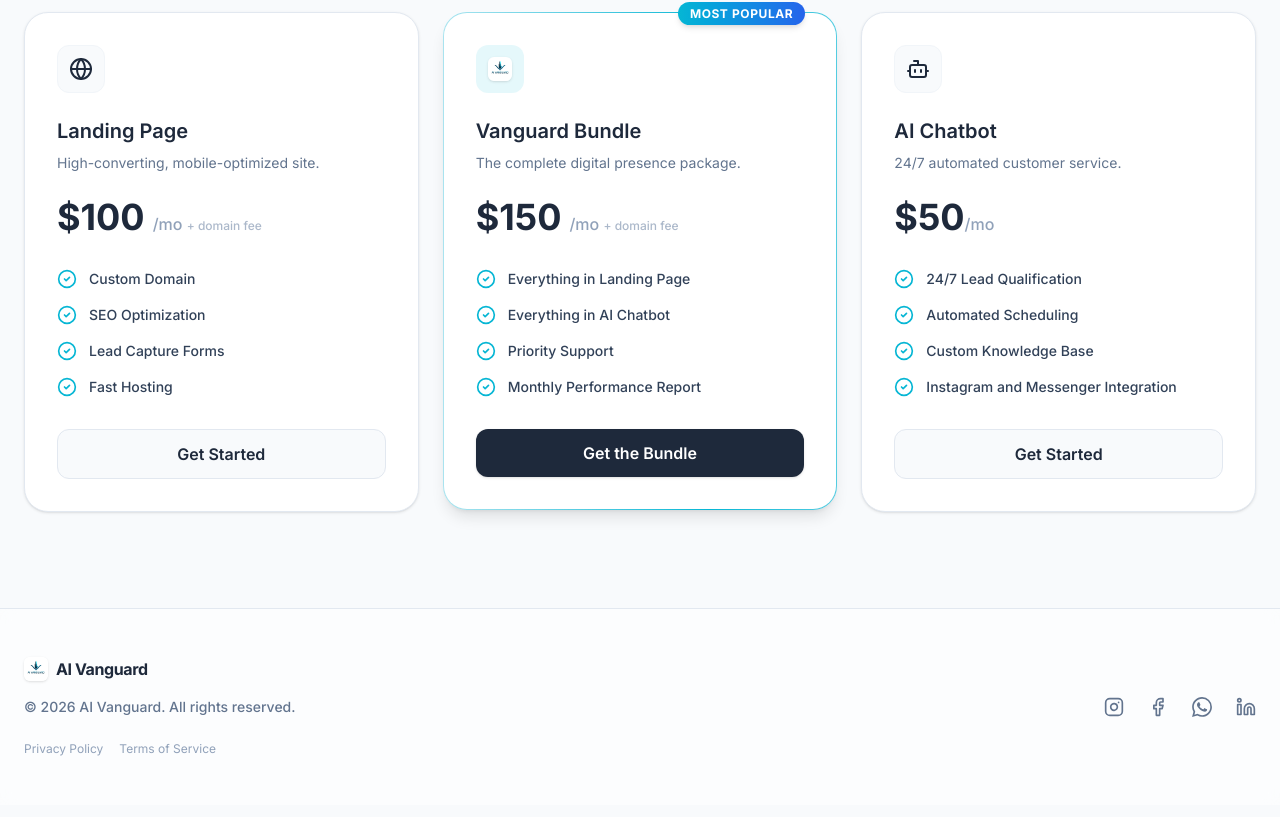
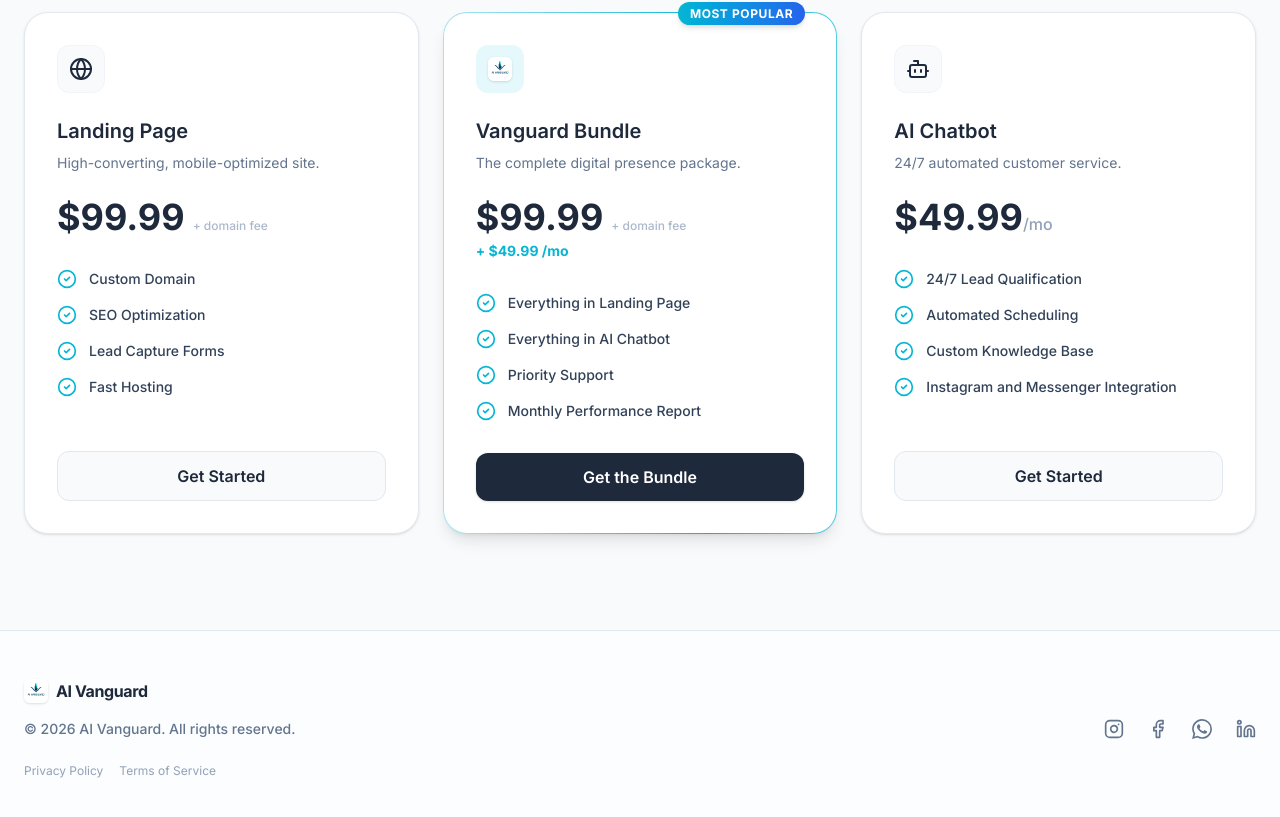
Before and after one commit to UncleSam03/AI-Vanguardd-Website, a Next.js app: page / in a window 1280 px wide. Shown: the part 1365-2182 px from the top of the page. Built offline with nearby package versions, Linux system fonts and the light colour scheme.

Commit message:
chore(pricing): update landing page and quotes to use 99.99 one-time vs 49.99/mo model

```diff
--- a/src/app/page.tsx
+++ b/src/app/page.tsx
@@ -384,8 +384,8 @@ export default function LandingPage() {
                 <h3 className="text-xl font-semibold mb-2 text-brand-dark">Landing Page</h3>
                 <p className="text-slate-500 text-sm mb-6">High-converting, mobile-optimized site.</p>
                 <div className="mb-8 flex items-baseline gap-2">
-                  <span className="text-4xl font-bold text-brand-dark">$100</span>
-                  <span className="text-slate-400 font-medium">/mo <span className="text-xs text-slate-400 opacity-75">+ domain fee</span></span>
+                  <span className="text-4xl font-bold text-brand-dark">$99.99</span>
+                  <span className="text-slate-400 font-medium"> <span className="text-xs text-slate-400 opacity-75">+ domain fee</span></span>
                 </div>
                 <ul className="space-y-4 mb-8 flex-1">
                   {['Custom Domain', 'SEO Optimization', 'Lead Capture Forms', 'Fast Hosting'].map((feature, i) => (
@@ -425,9 +425,12 @@ export default function LandingPage() {
                     </div>
                     <h3 className="text-xl font-semibold mb-2 text-brand-dark">Vanguard Bundle</h3>
                     <p className="text-slate-500 text-sm mb-6">The complete digital presence package.</p>
-                    <div className="mb-8 flex items-baseline gap-2">
-                      <span className="text-4xl font-bold text-brand-dark">$150</span>
-                      <span className="text-slate-400 font-medium">/mo <span className="text-xs text-slate-400 opacity-75">+ domain fee</span></span>
+                    <div className="mb-8 flex flex-col gap-1">
+                      <div className="flex items-baseline gap-2">
+                        <span className="text-4xl font-bold text-brand-dark">$99.99</span>
+                        <span className="text-slate-400 font-medium whitespace-nowrap"><span className="text-xs text-slate-400 opacity-75">+ domain fee</span></span>
+                      </div>
+                      <span className="text-brand-cyan font-bold text-sm">+ $49.99 /mo</span>
                     </div>
                     <ul className="space-y-4 mb-8 flex-1">
                       {['Everything in Landing Page', 'Everything in AI Chatbot', 'Priority Support', 'Monthly Performance Report'].map((feature, i) => (
@@ -452,7 +455,7 @@ export default function LandingPage() {
                 <h3 className="text-xl font-semibold mb-2 text-brand-dark">AI Chatbot</h3>
                 <p className="text-slate-500 text-sm mb-6">24/7 automated customer service.</p>
                 <div className="mb-8">
-                  <span className="text-4xl font-bold text-brand-dark">$50</span>
+                  <span className="text-4xl font-bold text-brand-dark">$49.99</span>
                   <span className="text-slate-400 font-medium">/mo</span>
                 </div>
                 <ul className="space-y-4 mb-8 flex-1">
```
Also changed, not shown: 1 other file (tests, documents, lock files or other folders).
